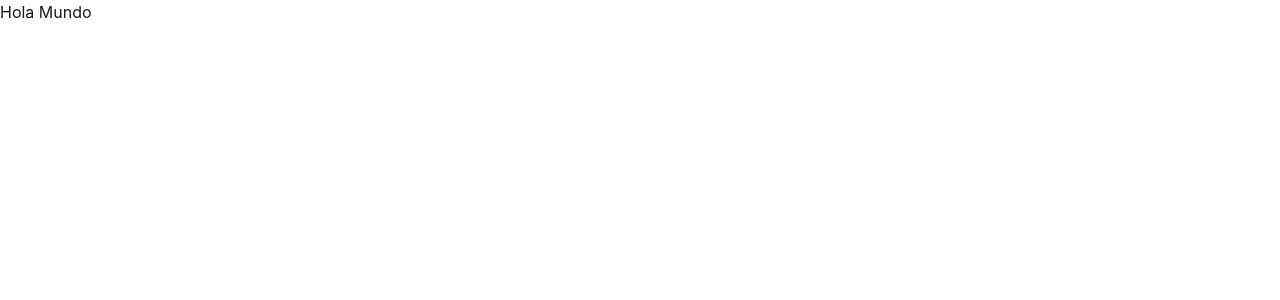
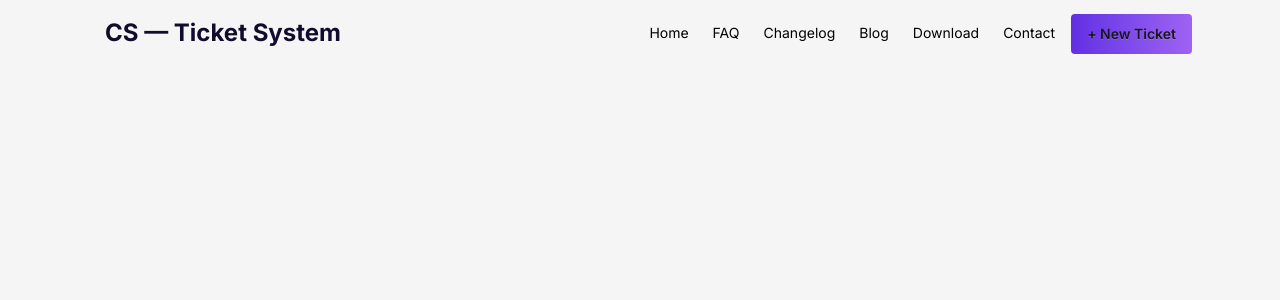
Before and after one commit to Tawhidh05/B12A7-Customer-Support-Zone, a React (Vite) app: page / in a window 1280 px wide. Shown: the top 300 px of the page. Built offline with nearby package versions, Linux system fonts and the light colour scheme.

Commit message:
Navbar Setup

```diff
--- a/index.html
+++ b/index.html
@@ -2,8 +2,10 @@
 <html lang="en">
   <head>
     <meta charset="UTF-8" />
-    <link rel="icon" type="image/svg+xml" href="/favicon.svg" />
     <meta name="viewport" content="width=device-width, initial-scale=1.0" />
+    <style>
+      @import url('https://fonts.googleapis.com/css2?family=Inter:ital,opsz,wght@0,14..32,100..900;1,14..32,100..900&display=swap');
+      </style>
     <title>customer-support-zone</title>
   </head>
   <body>
--- a/src/App.css
+++ /dev/null
@@ -1,2 +0,0 @@
-@import "tailwindcss";
-@plugin "daisyui";
--- a/src/App.jsx
+++ b/src/App.jsx
@@ -1,14 +1,14 @@
-// import { useState } from 'react'
-import './App.css'
+import './index.css'
+import Navbar from './components/Navbar/navbar'
 
 
 function App() {
-
-
   return (
-    <>
-  <h1>Hola Mundo</h1>
-    </>
+      <>
+        <div className="mx-[80px]">
+        <Navbar></Navbar>
+      </div>
+     </>
   )
 }
 
--- /dev/null
+++ b/src/components/Navbar/navbar.jsx
@@ -0,0 +1,25 @@
+import React from 'react';
+
+const navbar = () => {
+    return (
+        <div className="navbar bg-[#FFFFFF]">
+  <div className="flex-1">
+    <a className="btn btn-ghost text-2xl font-bold text-[#130B2D]">CS — Ticket System</a>
+  </div>
+  <div className="flex">
+  <div className="text-[#000000] justify-center items-center">
+    <ul className="menu menu-horizontal px-1">
+      <li><a href="">Home</a></li>
+     <li><a href="">FAQ</a></li>
+     <li><a href="">Changelog</a></li>
+     <li><a href="">Blog</a></li>
+     <li><a href="">Download</a></li>
+     <li><a href="">Contact</a></li>
+    </ul>
+     <button className="btn shadow-none border-none bg-linear-to-r from-[#632EE3] to-[#9F62F2] color-white rounded-sm">+ New Ticket</button></div>
+  </div>
+</div>
+    );
+};
+
+export default navbar;
--- a/src/index.css
+++ b/src/index.css
@@ -0,0 +1,15 @@
+@import "tailwindcss";
+@plugin "daisyui";
+
+* {
+    background-color: #F5F5F5;
+    font-family: "Inter", sans-serif;
+}
+
+
+.inter {
+  font-family: "Inter", sans-serif;
+  font-optical-sizing: auto;
+  font-weight: auto;
+  font-style: normal;
+}
```
Also changed, not shown: 1 other file (tests, documents, lock files or other folders).
